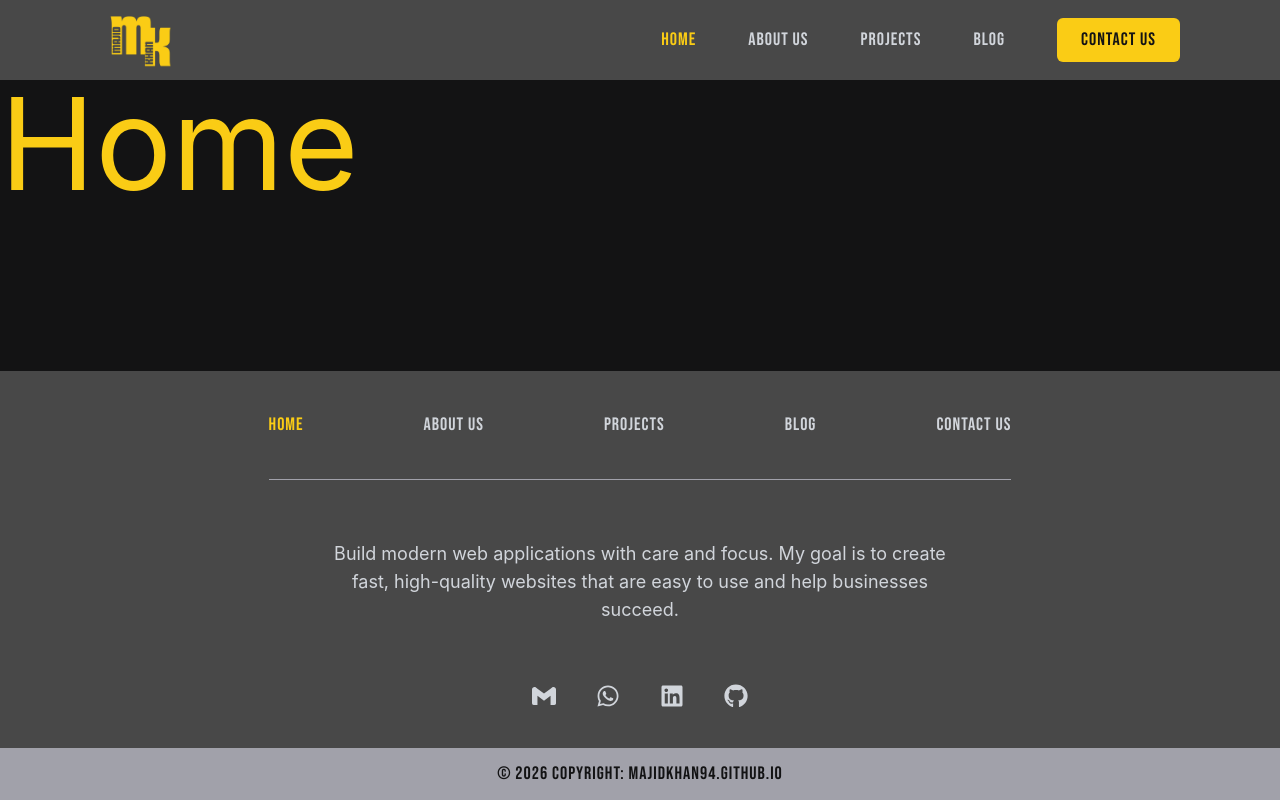
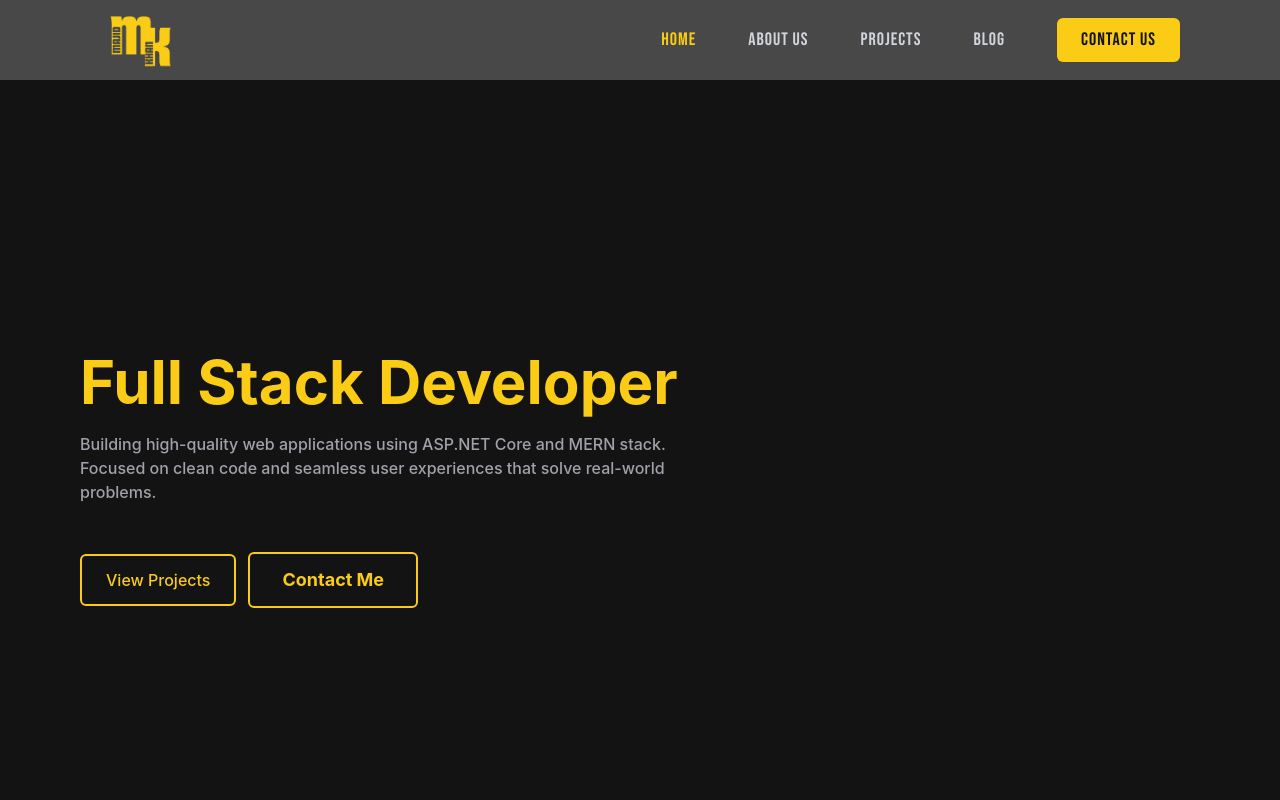
Before and after one commit to Majidkhan94/majidkhan94.github.io, a React (Vite) app: page / in a window 1280 px wide. Shown: the top 800 px of the page. Built offline with nearby package versions, Linux system fonts and the light colour scheme.

Commit message:
Build Hero Section

```diff
--- a/src/Components/Footer.jsx
+++ b/src/Components/Footer.jsx
@@ -4,7 +4,7 @@ import { SiGmail } from "react-icons/si";
 
 export const Footer = () => {
   return (<>
-      <footer className="bg-CardBgColor w-full flex flex-col justify-center items-center fixed bottom-0">
+      <footer className="bg-CardBgColor w-full flex flex-col justify-center items-center">
         <section>
 
           <nav className="md:flex gap-30 items-center justify-center font-bebas text-lg tracking-[1px] py-10 hidden">
--- /dev/null
+++ b/src/Features/Button.jsx
@@ -0,0 +1,31 @@
+import { NavLink } from "react-router-dom";
+import '../index.css';
+
+export const PrimaryButton = ({ text, to }) => {
+  return (<>
+ <NavLink
+      to={to}
+      className="px-6 py-3 rounded-md font-medium text-md inline-block
+                 border-2 border-GoldColor text-GoldColor bg-transparent
+                 mr-3 transition-all duration-300 ease-in-out
+                 hover:-translate-x-2 hover:-translate-y-2
+                 hover:shadow-[4px_4px_0px_0px_rgba(255,215,0,1)]
+                 active:translate-x-0 active:translate-y-0 active:shadow-none"
+    >
+      {text}
+    </NavLink>
+  </>)}
+export const SecondaryButton = ({ text, to }) => {
+  return (<>
+  <NavLink
+      to={to}
+      className="relative px-8 py-3 rounded-md font-bold text-lg inline-block
+                 border-2 border-GoldColor text-GoldColor bg-transparent
+                 transition-all duration-300 ease-in-out
+                 hover:-translate-x-2 hover:-translate-y-2
+                 hover:shadow-[4px_4px_0px_0px_rgba(255,215,0,1)]
+                 active:translate-x-0 active:translate-y-0 active:shadow-none"
+    >
+      {text}
+    </NavLink>
+  </>)}
--- a/src/Pages/Home.jsx
+++ b/src/Pages/Home.jsx
@@ -1,8 +1,23 @@
+import '../index.css';
+import { NavLink } from 'react-router-dom';
+import {PrimaryButton, SecondaryButton} from "../Features/Button.jsx"
 
 
 export const Home = ()=>{
   return(<>
+  <section className='w-full h-55 md:h-screen bg-[url("/Hero.png")] bg-contain bg-right bg-no-repeat'>
+  <div className="flex flex-col w-180 h-full items-start justify-center pl-20">
+    <h1 className="text-GoldColor text-6xl font-bold">Full Stack Developer</h1>
+    <p className="text-GreyColor text-md font-medium pt-5 pb-12">Building high-quality web applications using ASP.NET Core and MERN stack. Focused on clean code and seamless user experiences that solve real-world problems.</p>
 
-<h1 className="text-9xl text-GoldColor">Home</h1>
+
+<div>
+    <PrimaryButton to={"/XYZ"} text={"View Projects"} />
+    <SecondaryButton to={"/XYZ"} text={"Contact Me"} />
+
+</div>
+</div>
+</section>
+
 
   </>)}
```
Also changed, not shown: public/Hero.png (added).
